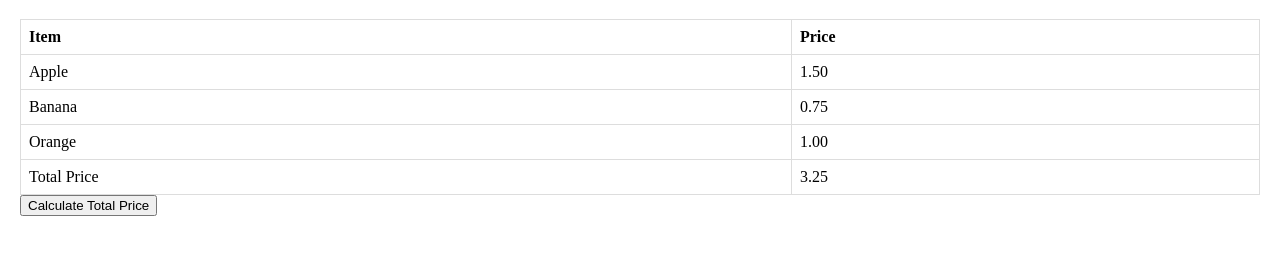
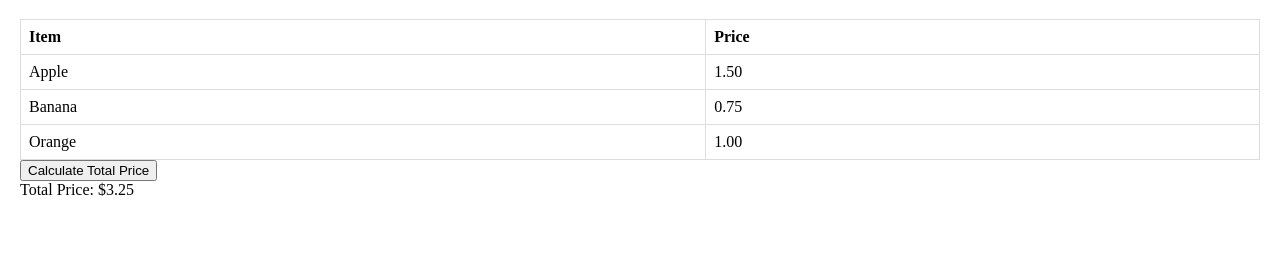
Before and after one commit to acciojob/grofers-checkout-jaisaipothula, a website: page main.html in a window 1280 px wide. Both pictures are taken after a click on the button "Calculate Total Price". Shown: the part 61-316 px from the top of the page. Drawn offline with Linux system fonts and the light colour scheme.

Commit message:
created a submission

```diff
--- a/main.html
+++ b/main.html
@@ -33,21 +33,23 @@
         <tbody>
             <tr>
                 <td class="item">Apple</td>
-                <td class="prices">1.50</td>
+                <td class="prices" contenteditable="true">1.50</td>
             </tr>
             <tr>
                 <td class="item">Banana</td>
-                <td class="prices">0.75</td>
+                <td class="prices" contenteditable="true">0.75</td>
             </tr>
             <tr>
                 <td class="item">Orange</td>
-                <td class="prices">1.00</td>
+                <td class="prices" contenteditable="true">1.00</td>
             </tr>
         </tbody>
     </table>
 
     <button id="calculateTotalBtn">Calculate Total Price</button>
 
+    <div id="ans"></div> <!-- Area to display total price -->
+
     <script src="script.js"></script> <!-- Link to your JavaScript file -->
 </body>
 </html>
--- a/script.js
+++ b/script.js
@@ -11,20 +11,6 @@ document.getElementById('calculateTotalBtn').addEventListener('click', function(
         }
     });
 
-    // Create a new row for the total price
-    const tableBody = document.querySelector('#groceryTable tbody');
-    const newRow = document.createElement('tr');
-
-    const itemCell = document.createElement('td');
-    itemCell.textContent = 'Total Price'; // Label for the total row
-
-    const priceCell = document.createElement('td');
-    priceCell.textContent = totalPrice.toFixed(2); // Format total to 2 decimal places
-
-    // Append cells to the new row
-    newRow.appendChild(itemCell);
-    newRow.appendChild(priceCell);
-
-    // Append the new row to the table body
-    tableBody.appendChild(newRow);
+    // Display the total price in the designated area
+    document.getElementById('ans').textContent = `Total Price: $${totalPrice.toFixed(2)}`;
 });
```
